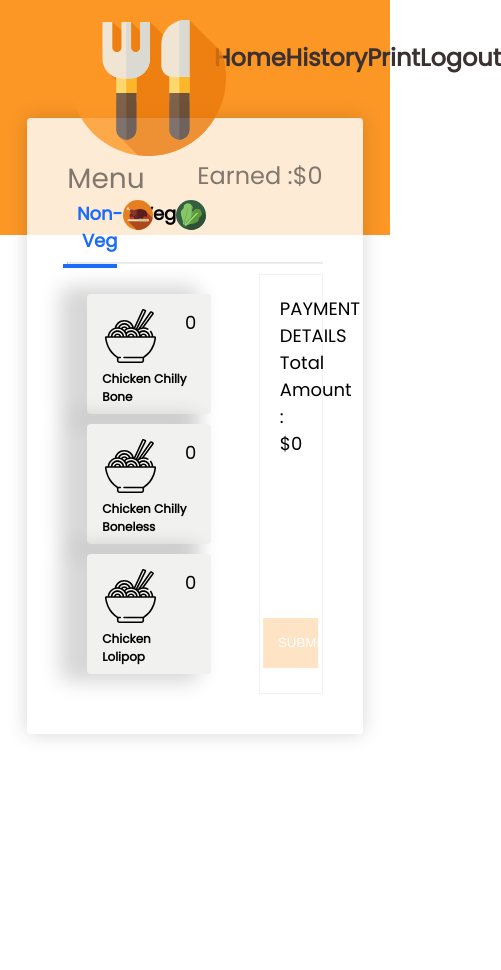
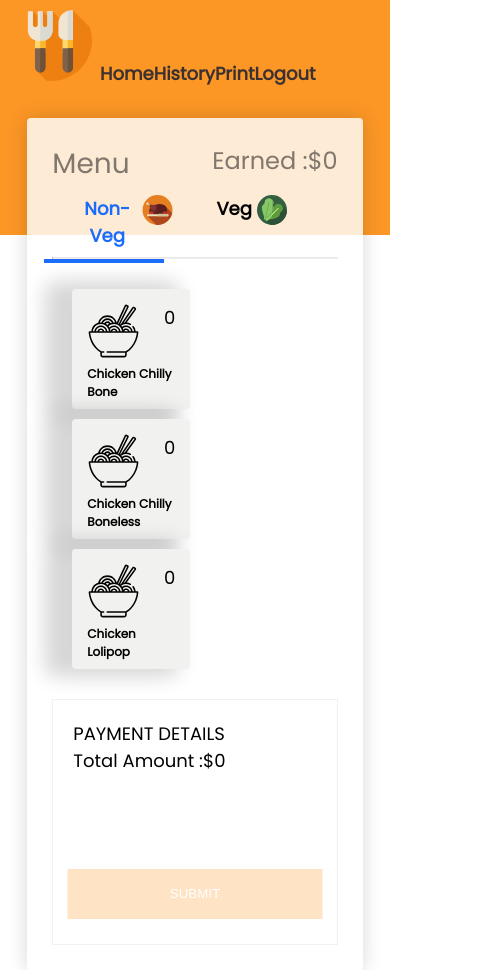
Before and after one commit to Abhay304/react-res-management-system, a React (Create React App) app: page / in a window 390 px wide. Shown: the whole page, 501 px wide, since content can reach past the window. Before the commit the page ends 844 px from the top, so only its background shows below. Built offline with nearby package versions, Linux system fonts and the light colour scheme; a web font is replaced by a local one.

Commit message:
mobile responsive

```diff
--- a/src/App.css
+++ b/src/App.css
@@ -473,3 +473,38 @@ button[disabled]{
   color: white;
   text-align: center;
 }
+
+@media screen and (max-width: 600px) {
+
+  .header__nav__block{
+    display: contents;
+  }
+
+  .app__food__wrapper{
+    flex-direction: column;
+  }
+  .app__food__block{
+    width: 100% !important;
+  }
+
+  .app__payment__block{
+    width: 100% !important;
+  }
+  .app__inner__wrapper .app__menu__wrapper{
+    margin-top: 10px;
+    width: 100% !important;
+  }
+  .food__card{
+    width: 118px !important;
+  }
+  .header__logo .logo {
+    width: 81px;
+    left: 11px;
+  }
+  .app__inner__wrapper{
+    padding: 25px !important;
+  }
+  .header__nav__block ul li, .header__nav__block ul li a{
+    font-size: 18px;
+  }
+}
```
